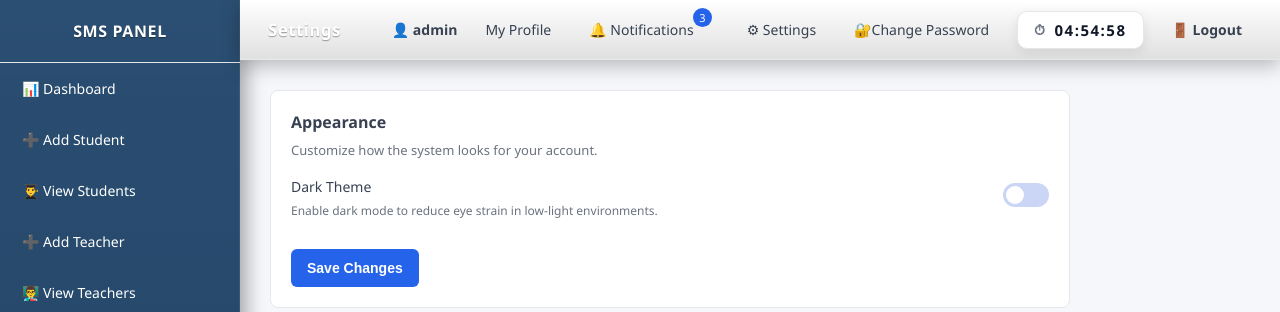
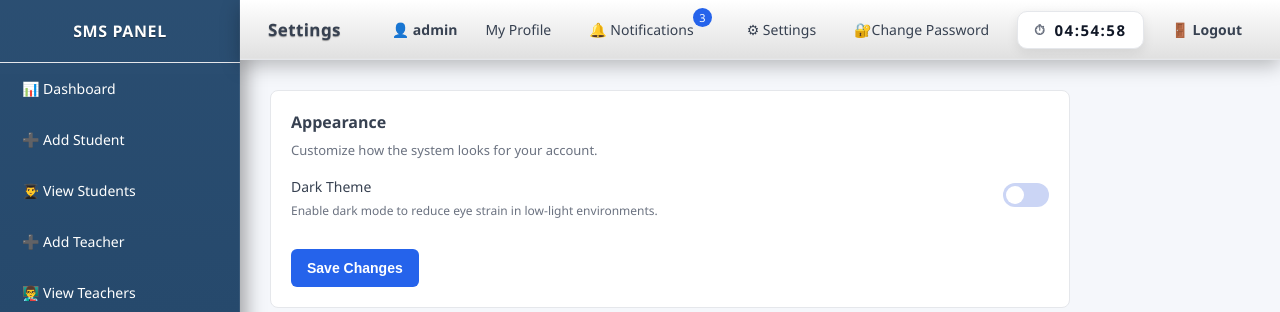
Before and after one commit to darshansavani18/Student-Management-System-SMS-, a Django app: page /settings/ in a window 1280 px wide. Shown: the top 312 px of the page. Run offline with Django 5.2, Linux system fonts and the light colour scheme; a user stored in the database is signed in; data comes from the database, SQL or seed files in the repository; both versions use the stored data as it was after the commit.

Commit message:
Chnages in css

```diff
--- a/static/school/css/main.css
+++ b/static/school/css/main.css
@@ -205,7 +205,7 @@ a {
     font-weight: 600;
     letter-spacing: 0.4px;
 
-    color: var(--text-genral);
+    color: var(--text-secondary);
 
     /* subtle 3D emboss */
     text-shadow: 0 1px 1px rgba(0,0,0,0.35);
```
Also changed, not shown: db.sqlite3.
